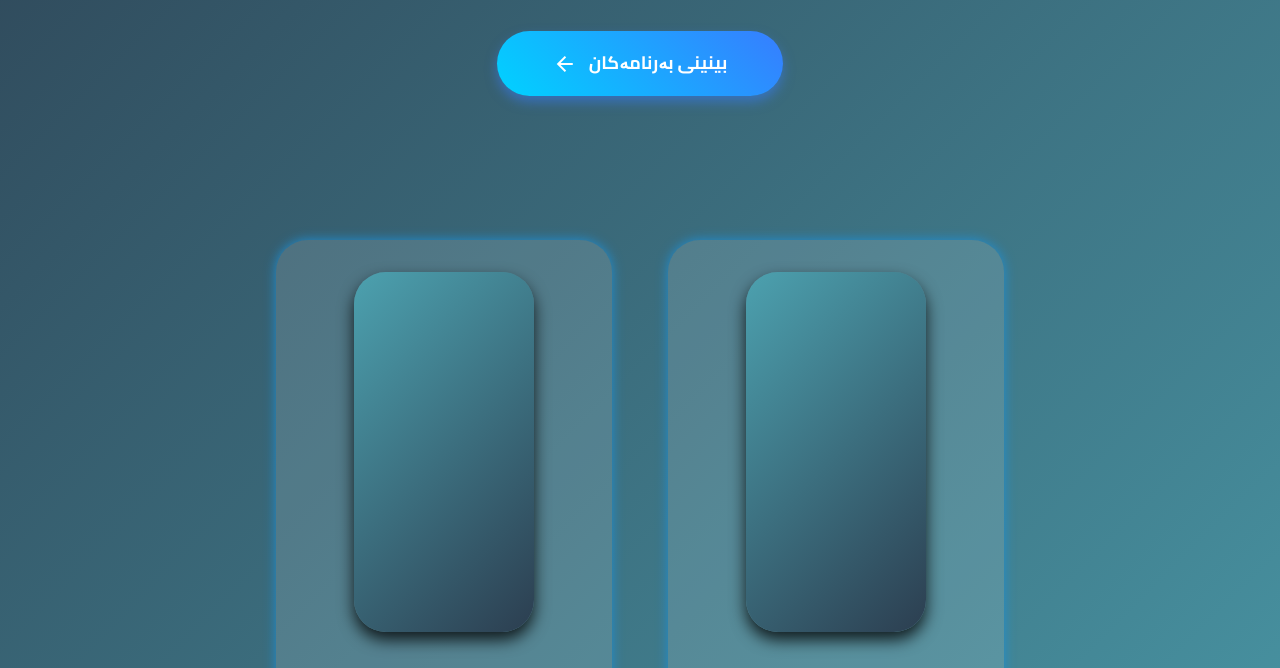
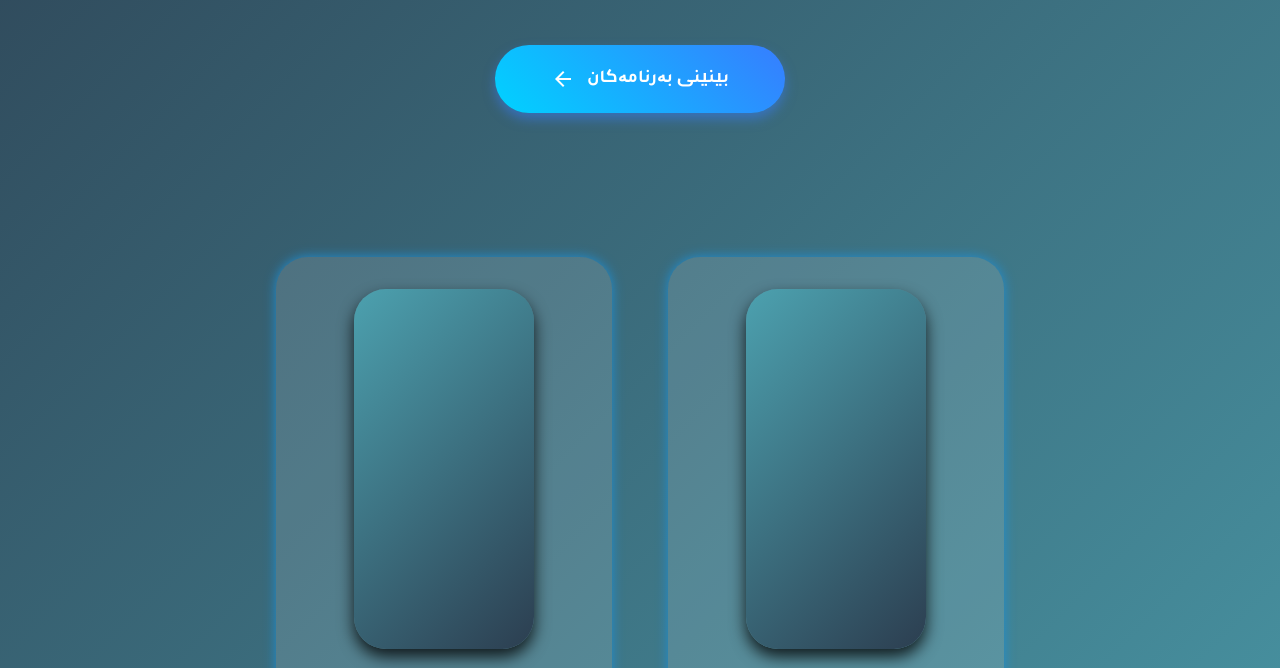
Before and after one commit to zhiwar404M/Website_2_, a plain HTML site: page index.html in a window 1280 px wide. Shown: the part 432-1100 px from the top of the page. Drawn offline with Linux system fonts and the light colour scheme.

Commit message:
Update index.html

```diff
--- a/index.html
+++ b/index.html
@@ -12,12 +12,13 @@
     box-sizing: border-box;
   }
   body {
-    margin: 0; padding: 0;
-    font-family: 'Cairo', sans-serif;
+  margin: 0;
+  padding: 0;
+  font-family: 'Tajawal', 'Cairo', sans-serif;
   background: linear-gradient(135deg, #2c3e50, #4ca1af);
   color: #f0f4f8;
-    line-height: 1.6;
-    min-height: 100vh;
+  line-height: 1.8;
+  font-weight: 500;
   direction: rtl;
   display: flex;
   flex-direction: column;
@@ -317,6 +318,7 @@
       <a href="#hero" tabindex="0">سەرەتا</a>
       <a href="#apps" tabindex="0">بەرنامەکان</a>
       <a href="#contact" tabindex="0">پەیوەندیمان پێوە بکە</a>
+      <link href="https://fonts.googleapis.com/css2?family=Cairo:wght@400;700&family=Tajawal:wght@400;700&display=swap" rel="stylesheet" />
     </nav>
     <button aria-label="کردنەوەی مێنوی موبایل" aria-expanded="false" aria-controls="mobile-menu" class="mobile-menu-toggle" id="mobile-menu-button" aria-haspopup="true">
       <span class="material-icons">menu</span>
```
Lines whose indentation alone changed are shown as unchanged.
